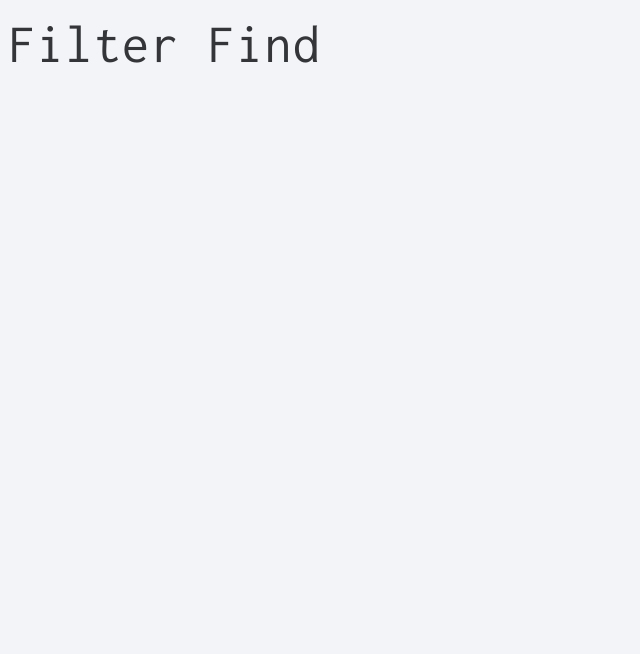
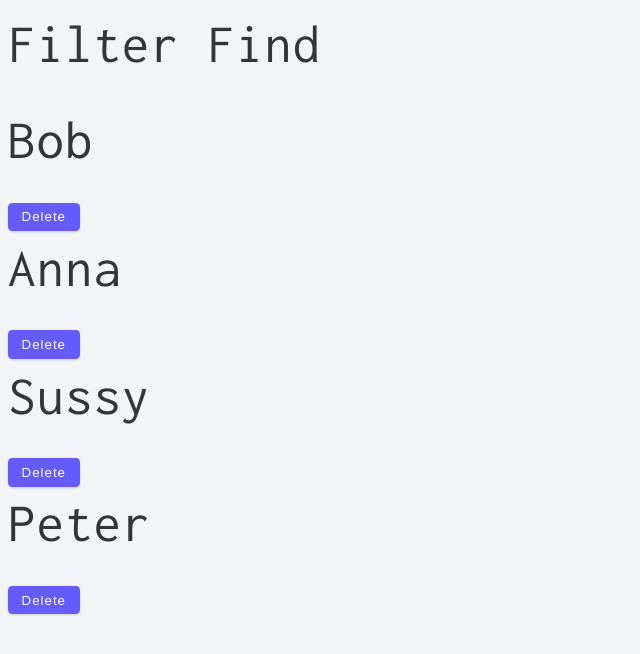
Before and after one commit to suraj9318/Javascript-nuggets, a plain HTML site: page 04-filter-find/index.html in a window 1280 px wide. Shown: the whole page, without its empty margins (0-640 px from the left). Drawn offline with Linux system fonts and the light colour scheme.

Commit message:
filter data and delete

```diff
--- a/04-filter-find/app.js
+++ b/04-filter-find/app.js
@@ -37,3 +37,27 @@ console.log(watermelon)
 
 const randomPerson = people.find((item)=> item.age < 35);
 console.log(randomPerson)
+
+
+// --------------------------  Filter and delete data ------------------- //
+
+function getName (data){
+    debugger
+    const names = data.map((item)=>{
+        const {name,age} = item
+        return `<div><h1>${name}</h1><button onclick="deleteData(${age})">Delete</button></div>`
+    })
+
+    const result = document.querySelector("#result");
+    result.innerHTML = names.join('')
+    console.log(names);
+}
+
+let newPeople = []
+function deleteData(id){
+    debugger
+     newPeople = newPeople.length  > 0  ?  newPeople.filter((item)=> item.age !== id)  : people.filter((item)=> item.age !== id)
+    getName(newPeople)
+
+}
+getName (people);
--- a/04-filter-find/index.html
+++ b/04-filter-find/index.html
@@ -10,5 +10,8 @@
 </head>
 <body>
         <h1>filter find</h1>
+        <div id="result">
+
+        </div>
 </body>
 </html>
```
